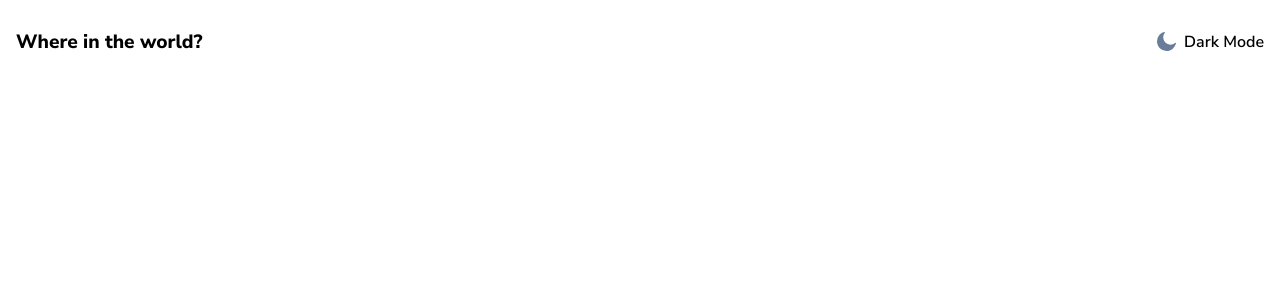
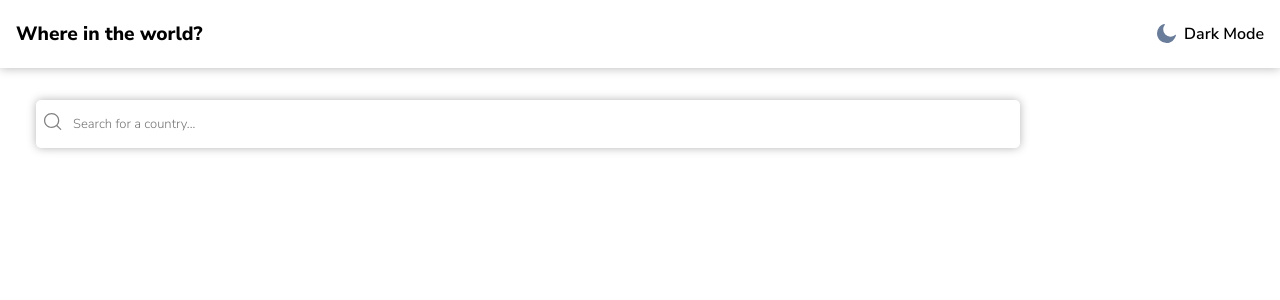
Before and after one commit to N1ve5h/React-TypeScript-project, a React (Create React App) app: page / in a window 1280 px wide. Shown: the top 300 px of the page. Built offline with nearby package versions, Linux system fonts and the light colour scheme.

Commit message:
Added Search and search styling

```diff
--- a/src/App.css
+++ b/src/App.css
@@ -5,7 +5,9 @@
 .navbar {
   display: flex;
   justify-content: space-between;
-  margin: 1rem 1rem;
+  margin: 0rem 0rem;
+  padding: 0.5rem 1rem;
+  box-shadow: 0px 0px 10px rgb(180, 180, 180);
 }
 
 .title {
@@ -25,4 +27,38 @@
 .colorButton img {
   width: 1.2rem;
   height: 1.2rem;
+}
+
+.search {
+  display: flex;
+  justify-content: flex-start;
+  align-items: center;
+  width: 75%;
+  margin: 2rem 2.25rem;
+  border-radius: 5px;
+  padding: 2px 12px;
+  box-shadow: 0px 0px 10px rgb(180, 180, 180);
+}
+.search__image img {
+  width: 70%;
+  position: relative;
+  top: 1px;
+  right: 4px;
+}
+.search__input {
+  border: 0;
+  padding: 13px 0px;
+  font-size: 13px;
+}
+.search__input:-webkit-autofill {
+  -webkit-transition: background-color 5000s ease-in-out 0s;
+  transition: background-color 5000s ease-in-out 0s;
+}
+.search__button {
+  margin-left: 3px;
+  background-color: #0079fe;
+  padding: 10px 15px;
+  border: 0;
+  border-radius: 10px;
+  color: white;
 }/*# sourceMappingURL=App.css.map */
--- a/src/App.scss
+++ b/src/App.scss
@@ -1,11 +1,13 @@
 * {
-    font-family: 'Nunito Sans', sans-serif;
+  font-family: "Nunito Sans", sans-serif;
 }
 
 .navbar {
   display: flex;
   justify-content: space-between;
-    margin: 1rem 1rem;
+  margin: 0rem 0rem;
+  padding: 0.5rem 1rem;
+  box-shadow: 0px 0px 10px rgb(180, 180, 180);
 }
 
 .title {
@@ -26,3 +28,42 @@
   }
   gap: 0.5rem;
 }
+
+.search {
+  display: flex;
+  justify-content: flex-start;
+  align-items: center;
+  width: 75%;
+  margin: 2rem 2.25rem;
+  border-radius: 5px;
+  padding: 2px 12px;
+  box-shadow: 0px 0px 10px rgb(180, 180, 180);
+
+  &__image {
+    img {
+      width: 70%;
+      position: relative;
+      top: 1px;
+      right: 4px;
+    }
+  }
+
+  &__input {
+    border: 0;
+    padding: 13px 0px;
+    font-size: 13px;
+
+    &:-webkit-autofill {
+      transition: background-color 5000s ease-in-out 0s;
+    }
+  }
+
+  &__button {
+    margin-left: 3px;
+    background-color: #0079fe;
+    padding: 10px 15px;
+    border: 0;
+    border-radius: 10px;
+    color: white;
+  }
+}
--- a/src/App.tsx
+++ b/src/App.tsx
@@ -1,12 +1,13 @@
 import React from 'react';
 import './App.css';
 import { Navbar } from './Components/Navbar/Navbar';
-
+import { Input } from './Components/Input/Input';
 
 const App: React.FC = () => {
   return (
     <div className="App">
       <Navbar />
+      <Input />
     </div>
   )
 }
--- /dev/null
+++ b/src/Components/Input/Input.tsx
@@ -0,0 +1,25 @@
+import React, { useState } from "react";
+import search from "../../assets/icon-search.svg";
+
+export const Input: React.FC = () => {
+    const [country, setCountry] = useState('');
+  return (
+    <main>
+      <form className="search">
+      <label className="search__image" htmlFor="search">
+          <img src={search} alt="" />
+        </label>
+        <input
+          required
+          className="search__input"
+          type="text"
+          name="searchgituser"
+          id="searchgituser"
+          placeholder="Search for a country..."
+          value={country}
+          onChange={(e) => setCountry(e.target.value)}
+        />
+      </form>
+    </main>
+  );
+};
```
Also changed, not shown: src/assets/icon-search.svg (added), 1 other file (tests, documents, lock files or other folders). Lines whose indentation alone changed are shown as unchanged.
